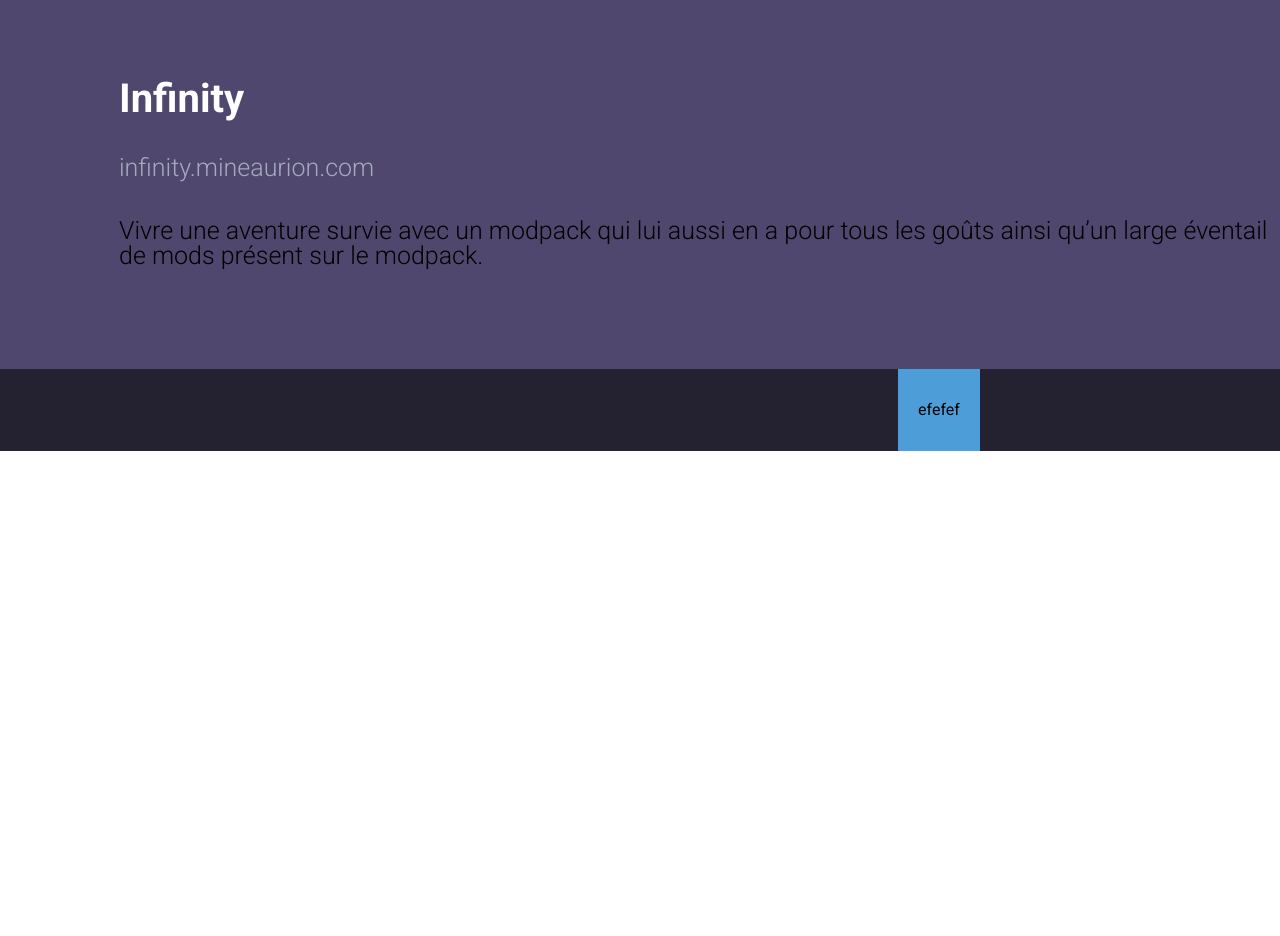
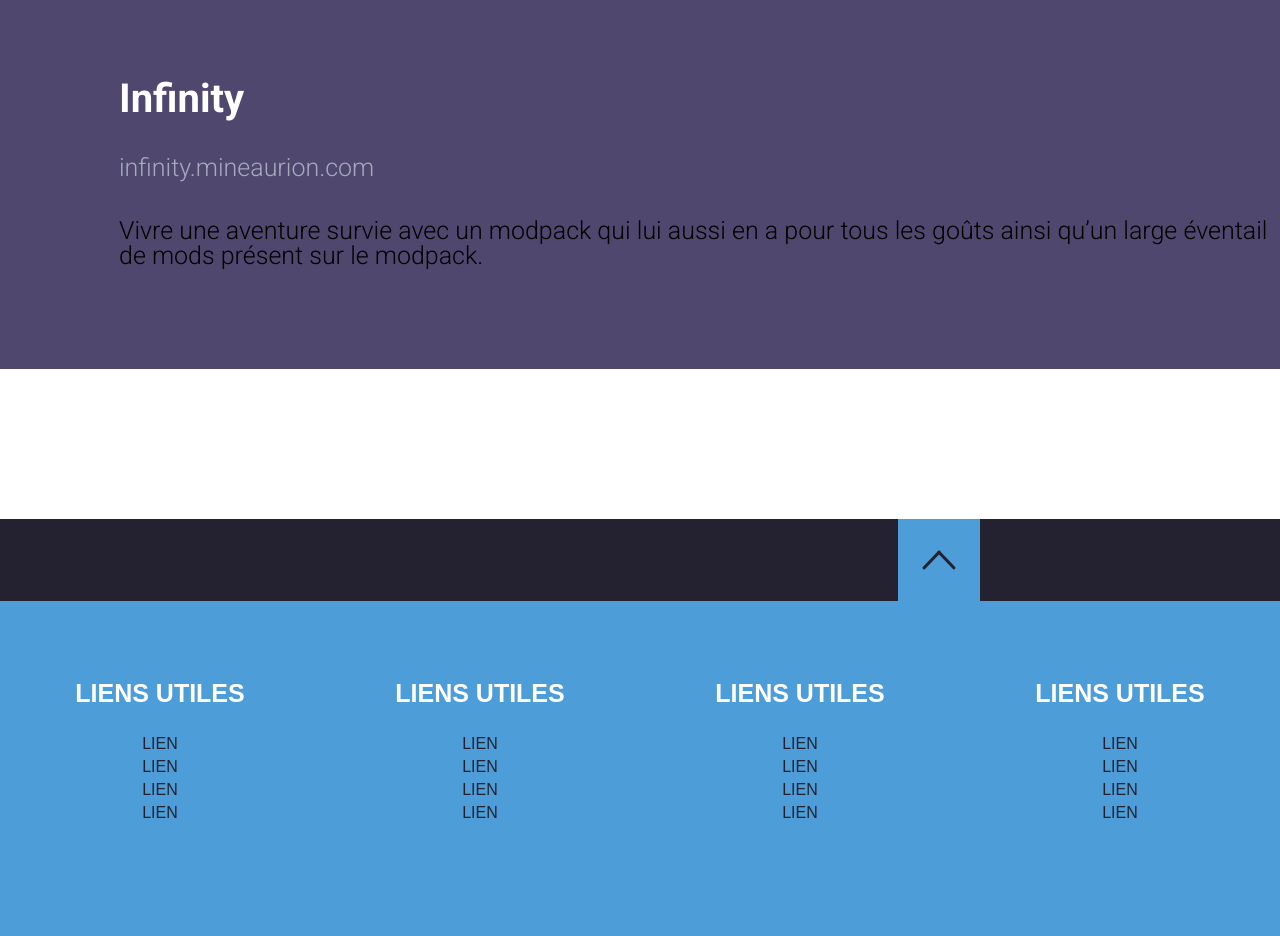
Before and after one commit to Mineaurion/Website_new, a PHP site: page / in a window 1280 px wide; the page is wider, and only the part inside the window is pictured. Shown: the part 2378-3314 px from the top of that part. Before the commit the page ends 2829 px from the top of that part, so only its background shows below. Run offline with PHP 8.4, Linux system fonts and the light colour scheme.

Commit message:
:update: Add elements on index.html / app.css
add footer

```diff
--- a/assets/css/app.css
+++ b/assets/css/app.css
@@ -435,7 +435,7 @@
 }
 
 .footer-links {
-  margin-top: 38px;
+  margin-top: 10vh;
 }
 .footer-links > ul {
   margin-top: 26px;
@@ -447,7 +447,16 @@
 .footer-title {
   font-size: 25px;
   text-transform: uppercase;
+  display: flex;
+  justify-content: center;
 }
 .footer-link {
   font-size: 16px;
+  color: #242231;
+  text-transform: uppercase;
+  line-height: 23px;
+  text-decoration: none;
+  display: flex;
+  justify-content: center;
+
 }
--- a/index.html
+++ b/index.html
@@ -126,14 +126,49 @@
             </div>
         </div>
     </section>
-    <footer>
+    <footer id="footer">
         <div id="footer-top">
             <span id="footer-arrow">
-                <p>efefef</p>
+                <img id="arrow-top" src="assets/img/arrow-top.svg" alt="">
             </span>
         </div>
         <div id="footer-bottom">
-
+            <div class="footer-links">
+                <h4 class="footer-title">Liens utiles</h4>
+                <ul>
+                    <li><a class="footer-link" href="">lien</a></li>
+                    <li><a class="footer-link" href="">lien</a></li>
+                    <li><a class="footer-link" href="">lien</a></li>
+                    <li><a class="footer-link" href="">lien</a></li>
+                </ul>
+            </div>
+            <div class="footer-links">
+                <h4 class="footer-title">Liens utiles</h4>
+                <ul>
+                    <li><a class="footer-link" href="">lien</a></li>
+                    <li><a class="footer-link" href="">lien</a></li>
+                    <li><a class="footer-link" href="">lien</a></li>
+                    <li><a class="footer-link" href="">lien</a></li>
+                </ul>
+            </div>
+            <div class="footer-links">
+                <h4 class="footer-title">Liens utiles</h4>
+                <ul>
+                    <li><a class="footer-link" href="">lien</a></li>
+                    <li><a class="footer-link" href="">lien</a></li>
+                    <li><a class="footer-link" href="">lien</a></li>
+                    <li><a class="footer-link" href="">lien</a></li>
+                </ul>
+            </div>
+            <div class="footer-links">
+                <h4 class="footer-title">Liens utiles</h4>
+                <ul>
+                    <li><a class="footer-link" href="">lien</a></li>
+                    <li><a class="footer-link" href="">lien</a></li>
+                    <li><a class="footer-link" href="">lien</a></li>
+                    <li><a class="footer-link" href="">lien</a></li>
+                </ul>
+            </div>
         </div>
     </footer>
 </body>
```
